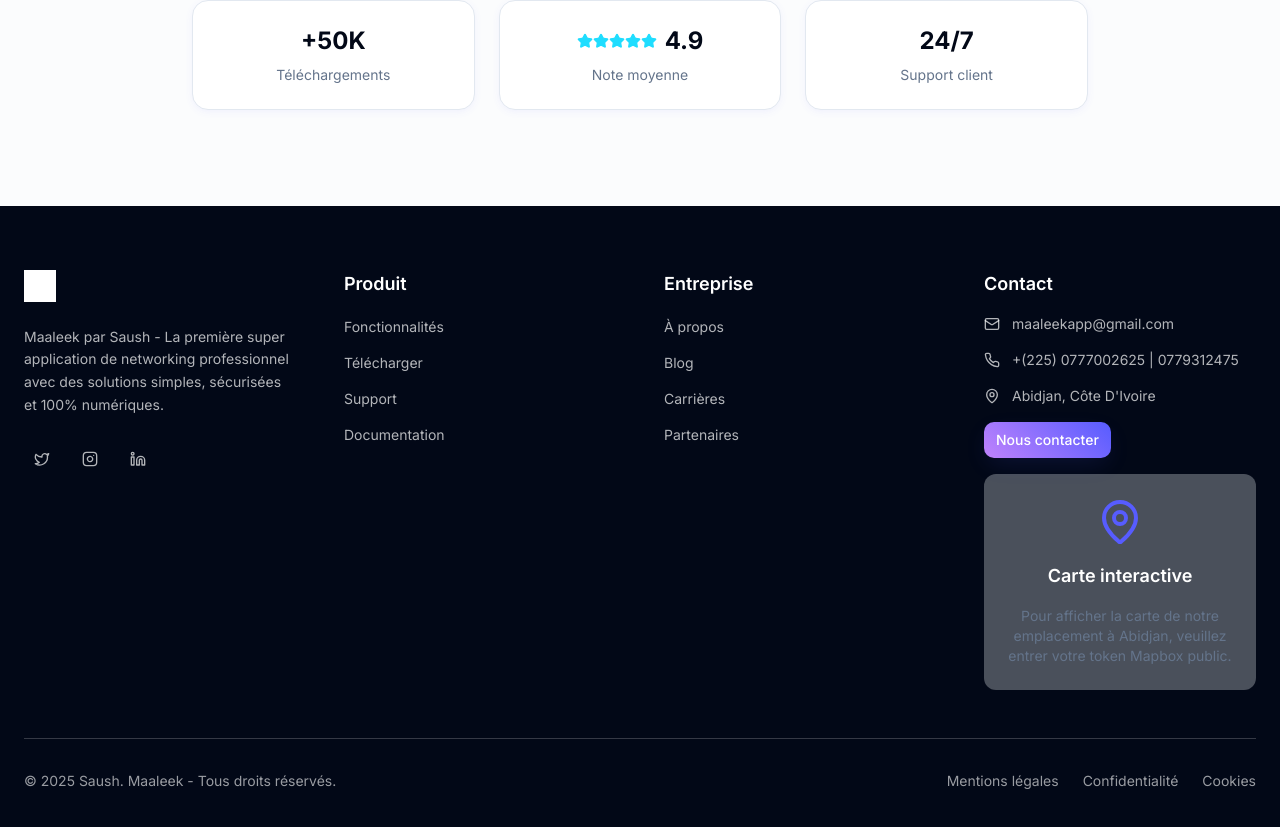
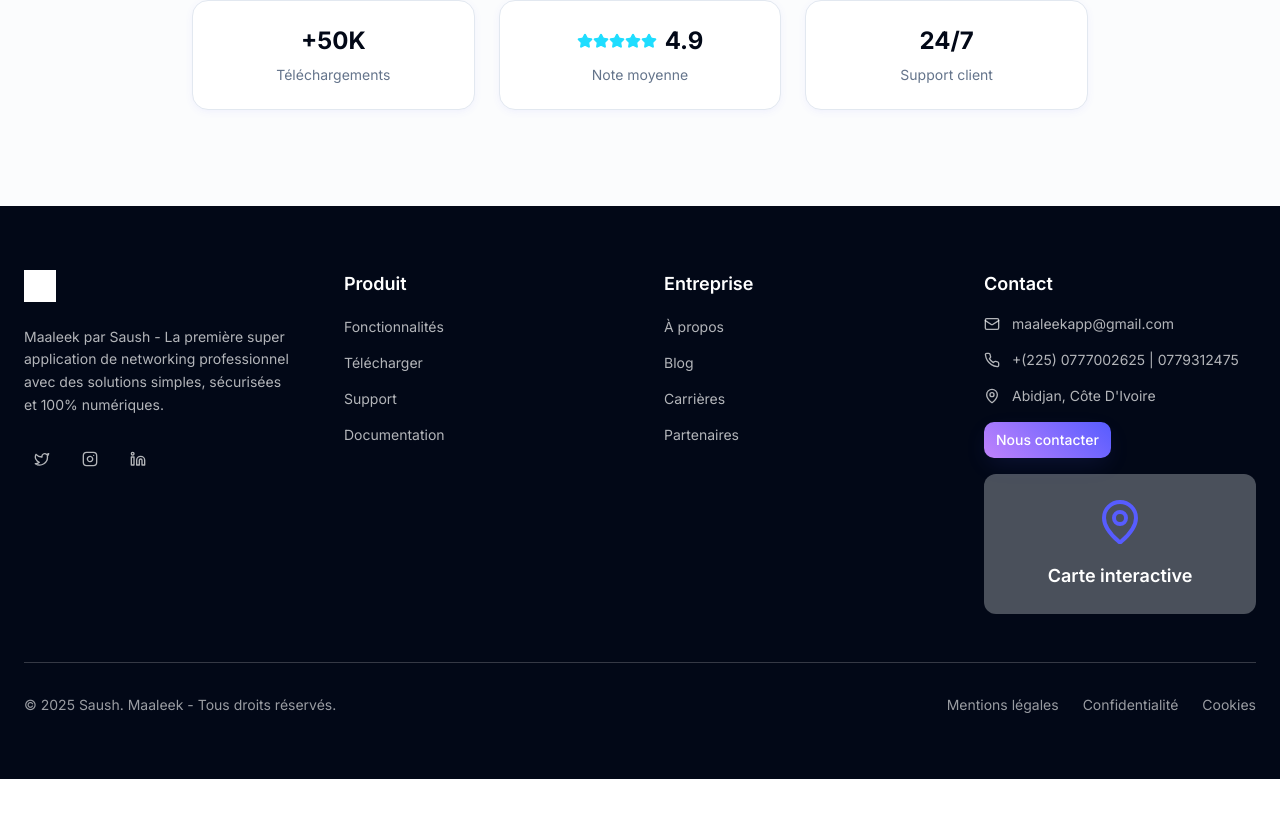
Before and after one commit to Maaleek-Project/maaleek-website, a React (Vite) app: page / in a window 1280 px wide. Shown: the part 7252-8079 px from the top of the page. After the commit the page ends 8031 px from the top, so only its background shows below. Built offline with nearby package versions, Linux system fonts and the light colour scheme.

Commit message:
Update Map.tsx

```diff
--- a/src/components/Map.tsx
+++ b/src/components/Map.tsx
@@ -40,10 +40,10 @@ const Map = ({ className = '' }: MapProps) => {
         <div className="text-center space-y-4">
           <MapPin className="h-12 w-12 text-primary mx-auto" />
           <h3 className="text-lg font-semibold">Carte interactive</h3>
-          <p className="text-muted-foreground text-sm">
+          { /* <p className="text-muted-foreground text-sm">
             Pour afficher la carte de notre emplacement à Abidjan, veuillez entrer votre token Mapbox public.
           </p>
-          { /* <div className="flex gap-2 max-w-md mx-auto">
+           <div className="flex gap-2 max-w-md mx-auto">
             <Input
              placeholder="Votre token Mapbox public"
               value={mapboxToken}
```
